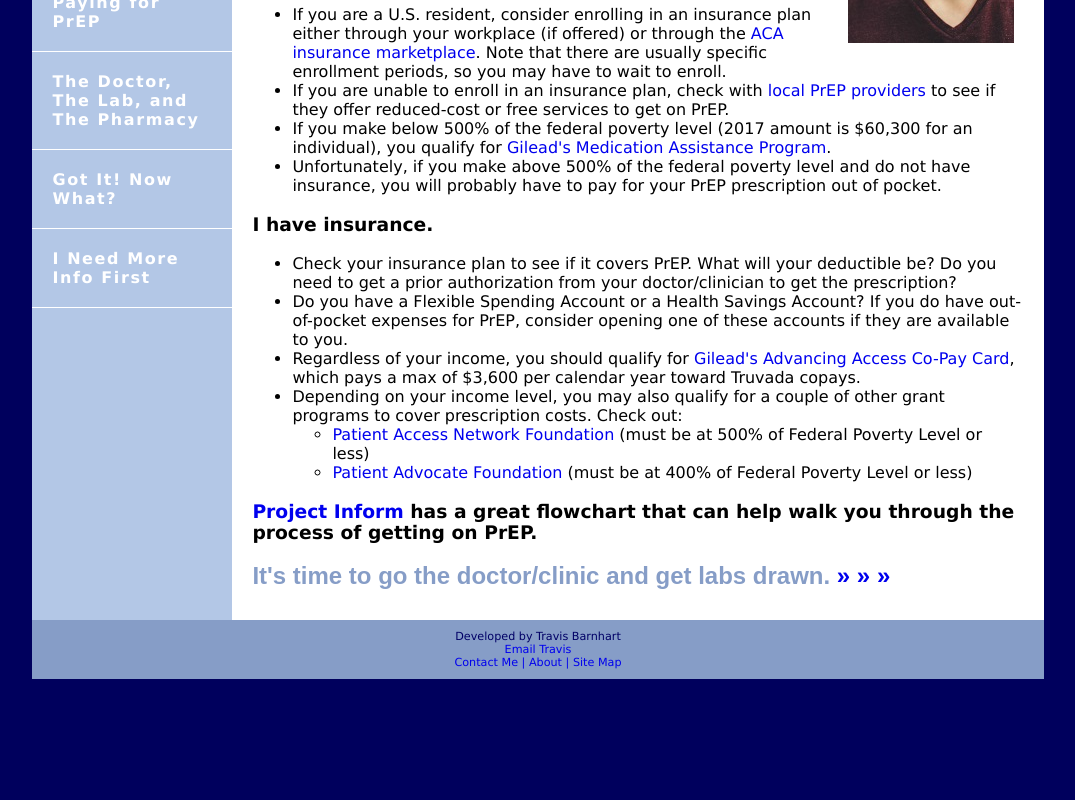
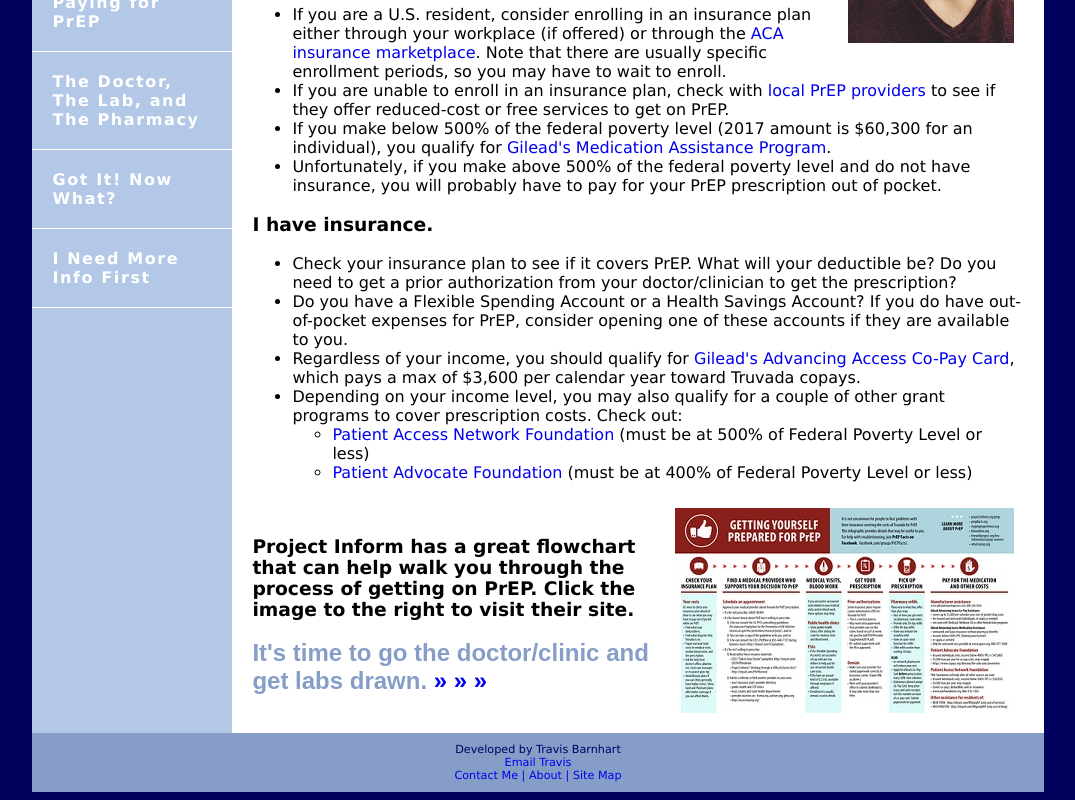
Before and after one commit to blumixer/blumixer.github.io, a plain HTML site: page payment.html in a window 1280 px wide. Shown: the part 481-1281 px from the top of the page, without its empty margins (102-1177 px from the left). Before the commit the page ends 1168 px from the top, so only its background shows below. Drawn offline with Linux system fonts and the light colour scheme.

Commit message:
Add files via upload

```diff
--- a/payment.html
+++ b/payment.html
@@ -62,8 +62,10 @@ expenses for PrEP, consider opening one of these accounts if they are available
    Patient Advocate Foundation</a> (must be at 400% of Federal Poverty Level or less)</li>
   </ul>
 </ul>
-<h3><a href="http://www.projectinform.org/prep-chart" target="_blank">Project Inform</a>
-has a great flowchart that can help walk you through the process of getting on PrEP.</h3>
+<a href="http://www.projectinform.org/prep-chart" target="_blank"><img src="prepchart.jpg"
+width="339" height="205"></a><br>
+<h3>Project Inform has a great flowchart that can help walk you through the process of
+getting on PrEP. Click the image to the right to visit their site.</h3>
 <h2>It's time to go the doctor/clinic and get labs drawn.
 <a href="clinical.html"> &#187 &#187 &#187</a><h2>
 </main>
```
Also changed, not shown: clinical.html (+5 -2 lines), myths.html (+1 -1 lines), research.html (+1 -1 lines), prepchart.jpg (added).
